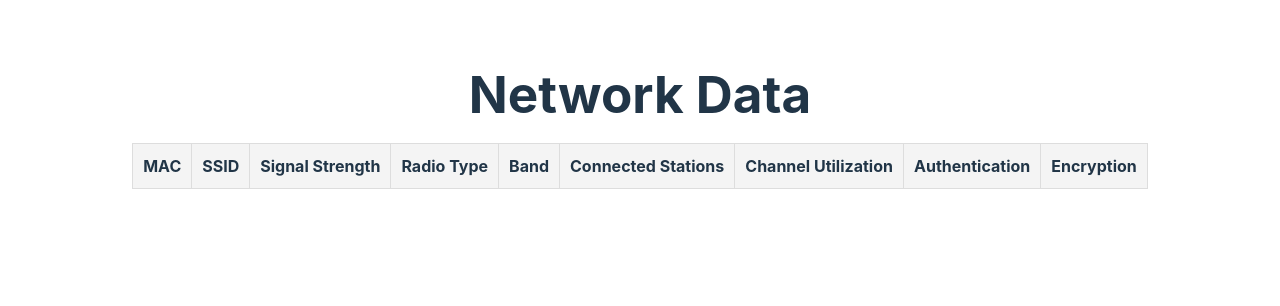
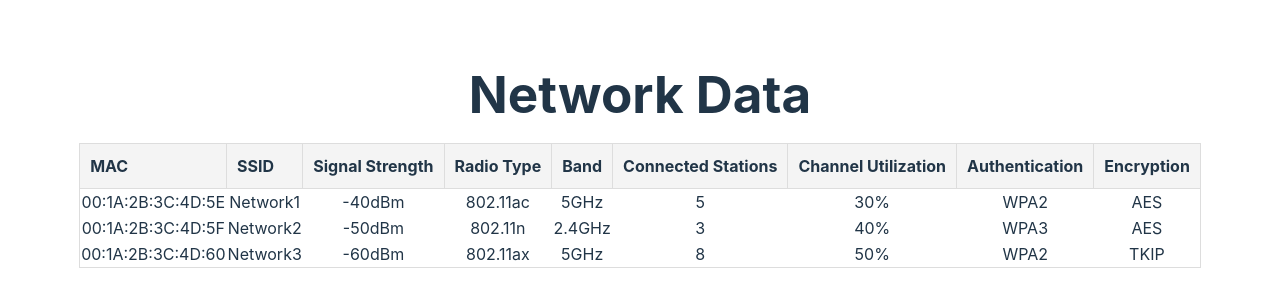
Before and after one commit to Conava/NAn, a Vue app in the folder frontend/: page / in a window 1280 px wide. Shown: the top 306 px of the page. Built offline with nearby package versions, Linux system fonts and the light colour scheme.

Commit message:
Added placeholder values to define rows to be replaced with actual data later

```diff
--- a/frontend/src/components/DataTable.vue
+++ b/frontend/src/components/DataTable.vue
@@ -6,12 +6,38 @@
         <th v-for="column in columns" :key="column">{{ column }}</th>
       </tr>
       </thead>
+      <tbody>
+      <tr v-for="(row, index) in rows" :key="index">
+        <td>{{ row.MAC }}</td>
+        <td>{{ row.SSID }}</td>
+        <td>{{ row.SignalStrength }}</td>
+        <td>{{ row.RadioType }}</td>
+        <td>{{ row.Band }}</td>
+        <td>{{ row.ConnectedStations }}</td>
+        <td>{{ row.ChannelUtilization }}</td>
+        <td>{{ row.Authentication }}</td>
+        <td>{{ row.Encryption }}</td>
+      </tr>
+      </tbody>
     </table>
   </div>
 </template>
 
 <script setup lang="ts">
-const columns = ["MAC", "SSID", "Signal Strength", "Radio Type", "Band", "Connected Stations", "Channel Utilization", "Authentication", "Encryption"]
+import { ref } from 'vue';
+
+// Define table column headers
+const columns = ref([
+  "MAC", "SSID", "Signal Strength", "Radio Type", "Band",
+  "Connected Stations", "Channel Utilization", "Authentication", "Encryption"
+]);
+
+// Placeholder data (Replace with API data later)
+const rows = ref([
+  { MAC: "00:1A:2B:3C:4D:5E", SSID: "Network1", SignalStrength: "-40dBm", RadioType: "802.11ac", Band: "5GHz", ConnectedStations: 5, ChannelUtilization: "30%", Authentication: "WPA2", Encryption: "AES" },
+  { MAC: "00:1A:2B:3C:4D:5F", SSID: "Network2", SignalStrength: "-50dBm", RadioType: "802.11n", Band: "2.4GHz", ConnectedStations: 3, ChannelUtilization: "40%", Authentication: "WPA3", Encryption: "AES" },
+  { MAC: "00:1A:2B:3C:4D:60", SSID: "Network3", SignalStrength: "-60dBm", RadioType: "802.11ax", Band: "5GHz", ConnectedStations: 8, ChannelUtilization: "50%", Authentication: "WPA2", Encryption: "TKIP" }
+]);
 </script>
 
 <style scoped>
```
